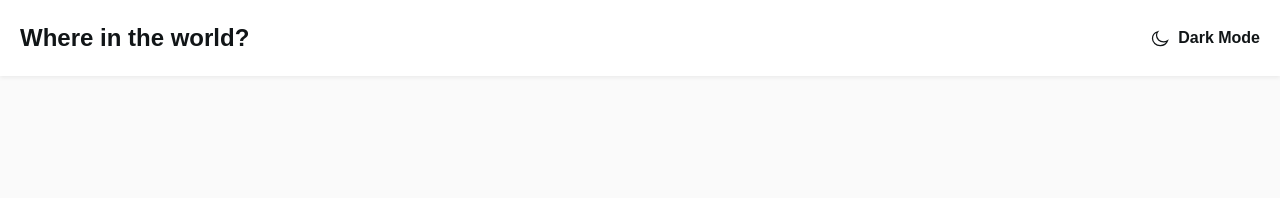
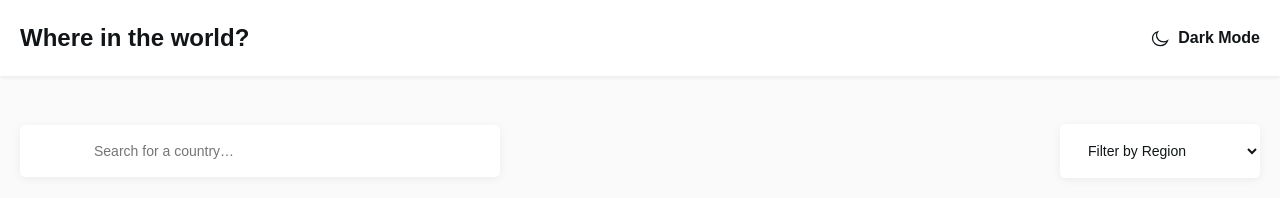
Before and after one commit to Dilnoza-frontend/countries, a plain HTML site: page index.html in a window 1280 px wide. Drawn offline with Linux system fonts and the light colour scheme.

Commit message:
Add filters form

```diff
--- a/css/style.css
+++ b/css/style.css
@@ -109,6 +109,8 @@ a {
 /* Main-content  */
 .main-content {
   flex-grow: 1;
+  padding-top: 48px;
+  padding-bottom: 48px;
 }
 
 /* Site-header */
@@ -168,5 +170,31 @@ a {
   font-size: 16px;
   font-weight: 600;
   line-height: 22px;
+}
 
+/* Filters */
+.filters {
+  display: flex;
+  justify-content: space-between;
+  align-items: center;
 }
+
+.filters-search-input {
+  min-width: 480px;
+  padding: 18px 74px;
+  border: 0;
+  border-radius: 5px;
+  background-color: var(--element-bg);
+  color: var(--text-color);
+  box-shadow: 0px 2px 9px rgba(0, 0, 0, 0.06);
+}
+
+.filters-region-select {
+  min-width: 200px;
+  padding: 18px 24px;
+  border: 0;
+  border-radius: 5px;
+  background-color: var(--element-bg);
+  color: var(--text-color);
+  box-shadow: 0px 2px 9px rgba(0, 0, 0, 0.06);
+}
--- a/index.html
+++ b/index.html
@@ -27,8 +27,22 @@
   </div>
 </header>
 
-
-
+<!-- Main content  -->
+<main class="main-content">
+  <div class="container">
+    <form class="filters" action="https://echo.htmlacademy.ru" method="get">
+      <input class="filters-search-input" type="search" name="search" placeholder="Search for a country…" aria-label="Country name" required>
+      <select class="filters-region-select" name="region" aria-label="Regions">
+        <option selected disabled>Filter by Region</option>
+        <option>Africa</option>
+        <option>America</option>
+        <option>Asia</option>
+        <option>Europe</option>
+        <option>Oceania</option>
+      </select>
+    </form>
+  </div>
+</main>
 
   <script src="js/main.js"></script>
 </body>
```
